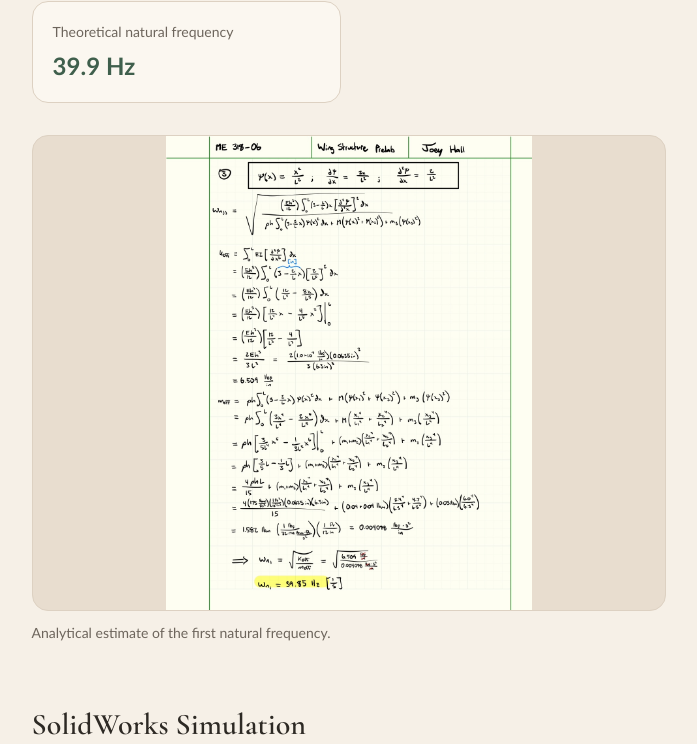
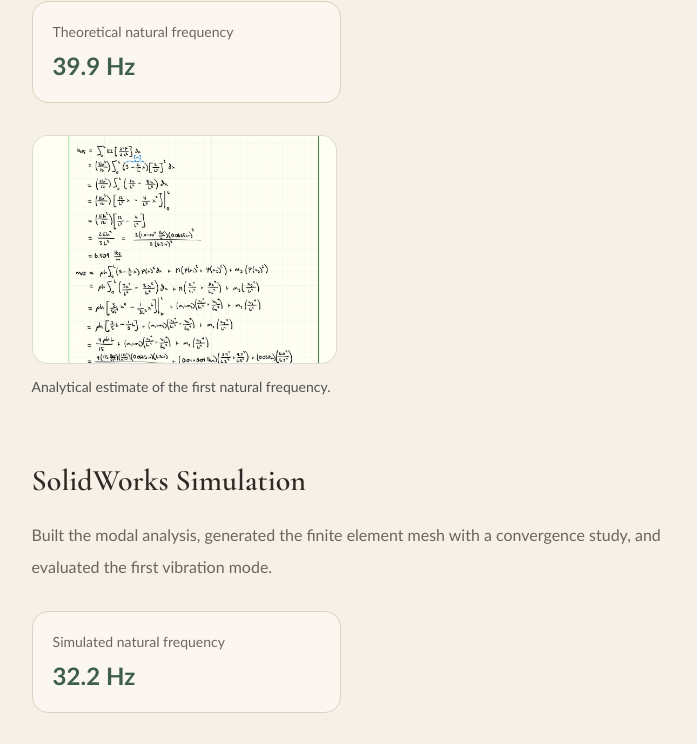
Before and after one commit to josephhall234/engineering_portfolio, a Next.js app: page /projects/educational/b747-wing-vibration-study in a window 1280 px wide. Shown: the part 1812-2556 px from the top of the page, without its empty margins (486-1183 px from the left). Built offline with nearby package versions, Linux system fonts and the light colour scheme.

Commit message:
shroud_update_4

```diff
--- a/src/app/projects/[category]/[project]/page.tsx
+++ b/src/app/projects/[category]/[project]/page.tsx
@@ -1,6 +1,7 @@
 import Image from "next/image";
 import Link from "next/link";
 import { notFound } from "next/navigation";
+import ProjectImageGallery from "@/components/ProjectImageGallery";
 import {
   getCategory,
   getProject,
@@ -17,6 +18,24 @@ export function generateStaticParams() {
   );
 }
 
+function getVideoType(src: string) {
+  const lowercaseSrc = src.toLowerCase();
+
+  if (lowercaseSrc.endsWith(".mp4")) {
+    return "video/mp4";
+  }
+
+  if (lowercaseSrc.endsWith(".mov")) {
+    return "video/quicktime";
+  }
+
+  if (lowercaseSrc.endsWith(".webm")) {
+    return "video/webm";
+  }
+
+  return undefined;
+}
+
 export default async function ProjectPage({
   params,
 }: {
@@ -25,10 +44,7 @@ export default async function ProjectPage({
     project: string;
   }>;
 }) {
-  const {
-    category: categorySlug,
-    project: projectSlug,
-  } = await params;
+  const { category: categorySlug, project: projectSlug } = await params;
 
   const category = getCategory(categorySlug);
   const project = getProject(categorySlug, projectSlug);
@@ -37,11 +53,7 @@ export default async function ProjectPage({
     notFound();
   }
 
-  const headerDetails = [
-    project.context,
-    project.team,
-    project.date,
-  ]
+  const headerDetails = [project.context, project.team, project.date]
     .filter(Boolean)
     .join(" · ");
 
@@ -150,9 +162,7 @@ export default async function ProjectPage({
           <div className="space-y-16">
             {project.overview && (
               <section>
-                <h2 className="text-3xl font-semibold">
-                  Overview
-                </h2>
+                <h2 className="text-3xl font-semibold">Overview</h2>
 
                 <p className="mt-5 leading-8 text-[var(--muted)]">
                   {project.overview}
@@ -162,9 +172,7 @@ export default async function ProjectPage({
 
             {project.role && (
               <section>
-                <h2 className="text-3xl font-semibold">
-                  My Role
-                </h2>
+                <h2 className="text-3xl font-semibold">My Role</h2>
 
                 <p className="mt-5 leading-8 text-[var(--muted)]">
                   {project.role}
@@ -174,15 +182,13 @@ export default async function ProjectPage({
 
             {project.sections?.map((section: ProjectSection) => (
               <section key={section.title}>
-                <h2 className="text-3xl font-semibold">
-                  {section.title}
-                </h2>
+                <h2 className="text-3xl font-semibold">{section.title}</h2>
 
                 <p className="mt-5 leading-8 text-[var(--muted)]">
                   {section.body}
                 </p>
 
-                {section.metrics && (
+                {section.metrics && section.metrics.length > 0 && (
                   <div className="mt-7 grid gap-4 sm:grid-cols-2">
                     {section.metrics.map((metric) => (
                       <div
@@ -201,55 +207,14 @@ export default async function ProjectPage({
                   </div>
                 )}
 
- {section.images &&
-  (section.gallery === "handcalcs" ? (
-    <div className="mt-8 grid grid-cols-1 gap-10 xl:grid-cols-2">
-      {section.images.map((image) => (
-        <figure key={image.src}>
-          <Image
-            src={image.src}
-            alt={image.alt}
-            width={1600}
-            height={2200}
-            sizes="(min-width: 1280px) 50vw, 100vw"
-            className="h-auto w-full object-contain"
-          />
-
-          {image.caption && (
-            <figcaption className="mt-3 text-sm text-[var(--muted)]">
-              {image.caption}
-            </figcaption>
-          )}
-        </figure>
-      ))}
-    </div>
-  ) : (
-    <div
-      className={`mt-8 grid gap-6 ${
-        section.images.length > 1 ? "md:grid-cols-2" : ""
-      }`}
-    >
-      {section.images.map((image) => (
-        <figure key={image.src}>
-          <div className="relative aspect-[4/3] overflow-hidden rounded-2xl border border-[var(--border)] bg-[var(--placeholder)]">
-            <Image
-              src={image.src}
-              alt={image.alt}
-              fill
-              sizes="(min-width: 768px) 50vw, 100vw"
-              className="object-contain"
-            />
-          </div>
-
-          {image.caption && (
-            <figcaption className="mt-3 text-sm text-[var(--muted)]">
-              {image.caption}
-            </figcaption>
-          )}
-        </figure>
-      ))}
-    </div>
-  ))}
+                {section.images && section.images.length > 0 && (
+                  <div className="mt-8">
+                    <ProjectImageGallery
+                      images={section.images}
+                      gallery={section.gallery}
+                    />
+                  </div>
+                )}
 
                 {section.video && (
                   <figure className="mt-8">
@@ -262,7 +227,7 @@ export default async function ProjectPage({
                     >
                       <source
                         src={section.video.src}
-                        type="video/mp4"
+                        type={getVideoType(section.video.src)}
                       />
 
                       Your browser does not support the video element.
--- /dev/null
+++ b/src/components/ProjectImageGallery.tsx
@@ -0,0 +1,122 @@
+"use client";
+
+import { useEffect, useState } from "react";
+
+type ProjectImage = {
+  src: string;
+  alt: string;
+  caption?: string;
+};
+
+type ProjectImageGalleryProps = {
+  images: ProjectImage[];
+  gallery?: string;
+};
+
+export default function ProjectImageGallery({
+  images,
+  gallery,
+}: ProjectImageGalleryProps) {
+  const [selectedImage, setSelectedImage] =
+    useState<ProjectImage | null>(null);
+
+  useEffect(() => {
+    if (!selectedImage) return;
+
+    function handleKeyDown(event: KeyboardEvent) {
+      if (event.key === "Escape") {
+        setSelectedImage(null);
+      }
+    }
+
+    document.body.style.overflow = "hidden";
+    window.addEventListener("keydown", handleKeyDown);
+
+    return () => {
+      document.body.style.overflow = "";
+      window.removeEventListener("keydown", handleKeyDown);
+    };
+  }, [selectedImage]);
+
+  const gridClass =
+    gallery === "handcalcs"
+      ? "grid grid-cols-1 gap-6 md:grid-cols-3"
+      : gallery === "featured"
+        ? "grid grid-cols-1 gap-8 md:grid-cols-2 lg:-mx-10"
+        : "grid grid-cols-1 gap-6 md:grid-cols-2";
+
+  const imageAspectClass =
+    gallery === "handcalcs"
+      ? "aspect-[3/4]"
+      : gallery === "featured"
+        ? "aspect-[5/4]"
+        : "aspect-[4/3]";
+
+  return (
+    <>
+      <div className={gridClass}>
+        {images.map((image) => (
+          <figure key={image.src}>
+            <button
+              type="button"
+              onClick={() => setSelectedImage(image)}
+              className={`group relative block w-full overflow-hidden rounded-2xl border border-black/10 bg-neutral-100 ${imageAspectClass}`}
+              aria-label={`Enlarge ${image.alt}`}
+            >
+              <img
+                src={image.src}
+                alt={image.alt}
+                className="h-full w-full object-cover transition-transform duration-300 group-hover:scale-[1.02]"
+              />
+
+              <span className="absolute bottom-3 right-3 rounded-full bg-black/65 px-3 py-1.5 text-xs text-white opacity-0 transition-opacity group-hover:opacity-100">
+                View larger
+              </span>
+            </button>
+
+            {image.caption && (
+              <figcaption className="mt-3 text-sm leading-relaxed text-neutral-600">
+                {image.caption}
+              </figcaption>
+            )}
+          </figure>
+        ))}
+      </div>
+
+      {selectedImage && (
+        <div
+          className="fixed inset-0 z-50 flex items-center justify-center bg-black/85 p-4 md:p-8"
+          role="dialog"
+          aria-modal="true"
+          aria-label={selectedImage.alt}
+          onClick={() => setSelectedImage(null)}
+        >
+          <button
+            type="button"
+            onClick={() => setSelectedImage(null)}
+            className="absolute right-5 top-5 rounded-full bg-white/15 px-4 py-2 text-sm text-white backdrop-blur transition hover:bg-white/25"
+          >
+            Close
+          </button>
+
+          <figure
+            className="flex max-h-full max-w-6xl flex-col items-center"
+            onClick={(event) => event.stopPropagation()}
+          >
+            <img
+              src={selectedImage.src}
+              alt={selectedImage.alt}
+              className="max-h-[82vh] max-w-full rounded-xl bg-white object-contain"
+            />
+
+            {selectedImage.caption && (
+              <figcaption className="mt-4 max-w-3xl text-center text-sm text-white/85">
+                {selectedImage.caption}
+              </figcaption>
+            )}
+          </figure>
+        </div>
+      )}
+    </>
+  );
+}
--- a/src/data/projects.ts
+++ b/src/data/projects.ts
@@ -23,7 +23,7 @@ export type ProjectSection = {
   images?: ProjectImage[];
   video?: ProjectVideo;
   metrics?: ProjectMetric[];
-  gallery?: "handcalcs";
+  gallery?: "handcalcs" | "featured";
 };
 
 export type Project = {
@@ -121,6 +121,7 @@ export const projectCategories: ProjectCategory[] = [
 
     {
       title: "Attachment Concept",
+      gallery: "featured",
       body:
         "One of the primary design challenges was developing a secure connection without permanently modifying the turbine tower. Because drilling and welding directly into the tower were prohibited, I developed a removable attachment consisting of a retrofitted pipe clamp and a custom-machined aluminum connector. The assembly transferred the shroud loads into the tower whilst allowing the entire system to be installed and removed without altering the existing turbine structure.",
       images: [
```
